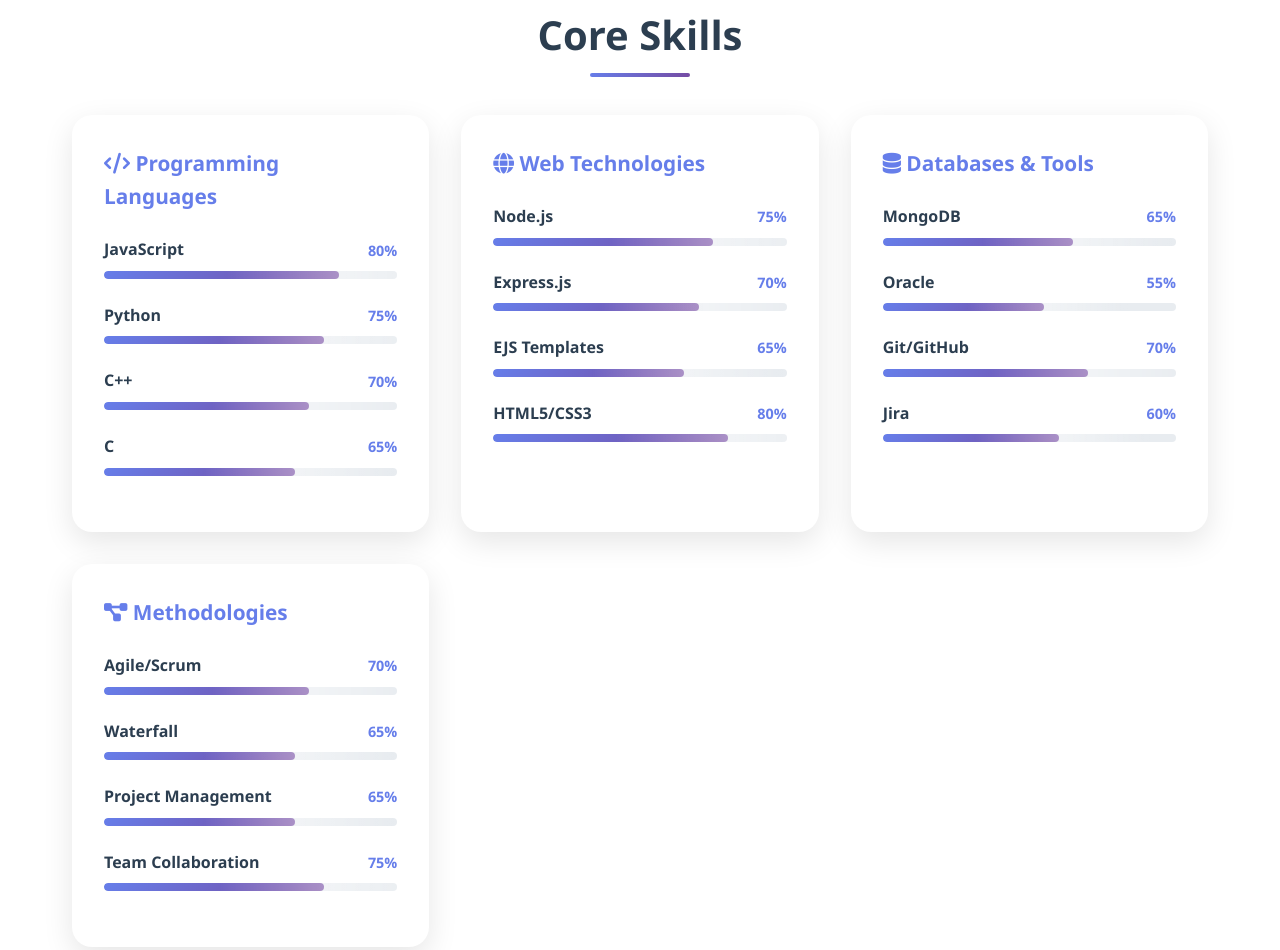
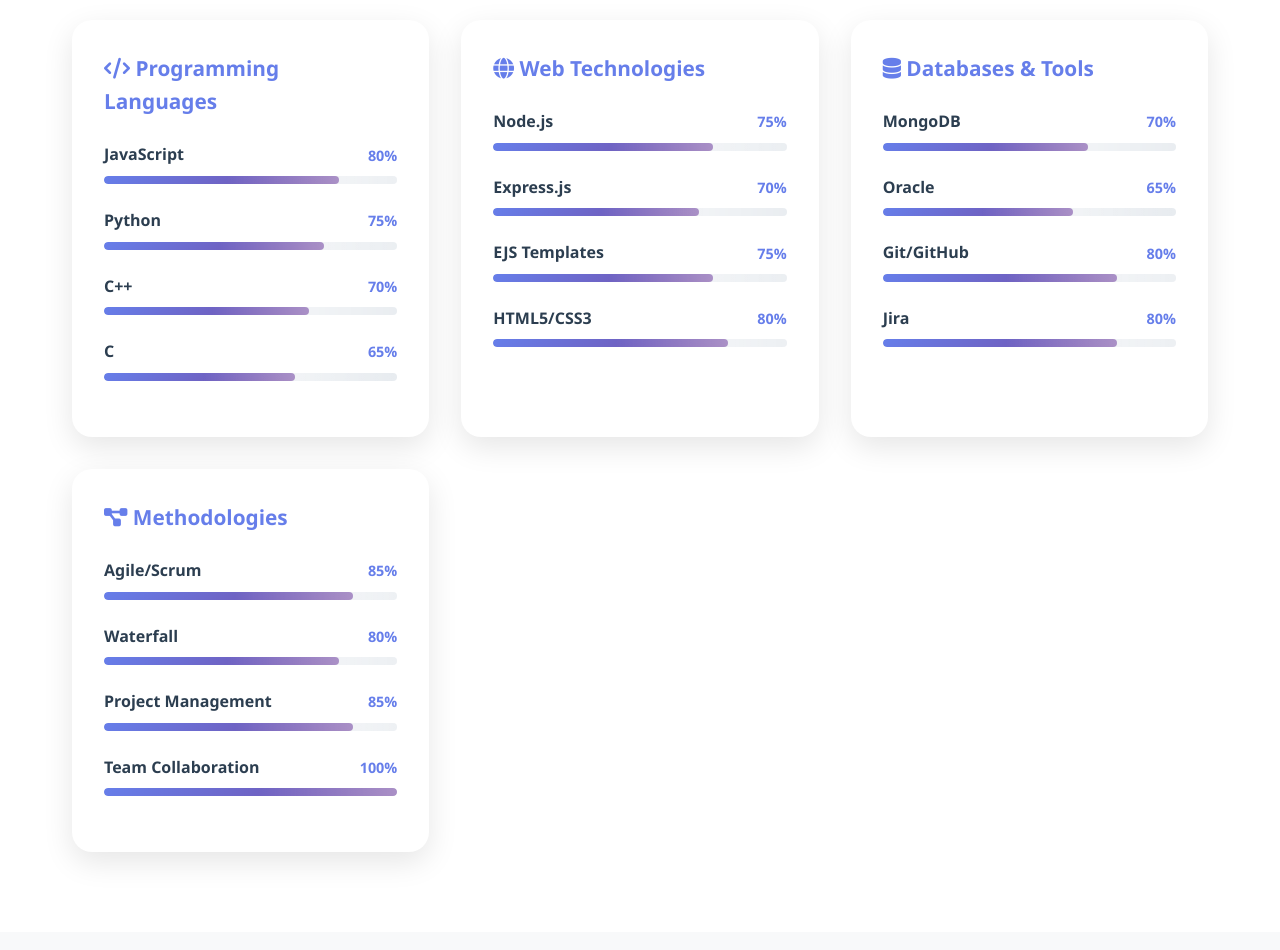
Before and after one commit to Junayad47/junayad-portfolio, a plain HTML site: page index.html in a window 1280 px wide. Shown: the part 1909-2859 px from the top of the page. Drawn offline with Linux system fonts and the light colour scheme.

Commit message:
Update index.html

```diff
--- a/index.html
+++ b/index.html
@@ -79,11 +79,11 @@
                 <div class="about-text">
                     <p>I'm a passionate entry-level developer with a strong foundation in software and web development. With a Computer Programming Diploma from Seneca College and extensive experience in various programming languages, I'm ready to tackle challenging projects and contribute to innovative solutions.</p>
 
-                    <p>My expertise spans across multiple languages and frameworks, with a particular focus on modern web technologies. I thrive in collaborative environments and am well-versed in both Agile and Waterfall methodologies.</p>
+                    <p>My expertise spans multiple languages and frameworks, with a particular focus on modern web technologies. I thrive in collaborative environments and am well-versed in both Agile and Waterfall methodologies.</p>
 
-                    <p>When I'm not coding, I enjoy <span class="highlight">composing music</span> and playing a variety of instruments. I'm also an avid fan of sports—<span class="highlight">basketball, soccer, and billiards</span> keep me active and competitive. I believe that creativity and discipline from these hobbies fuel my growth as a developer.</p>
+                    <p>When I'm not coding, I enjoy composing music and playing a variety of instruments. I'm also an avid fan of sports. Basketball, soccer, and billiards keep me active and competitive. I believe that creativity and discipline from these hobbies fuel my growth as a developer.</p>
 
-                    <p>I also love sharing my knowledge through tutoring and helping fellow developers strengthen their skills.</p>
+
                 </div>
                 <div class="stats">
                     <div class="stat-item">
@@ -163,9 +163,9 @@
                     <div class="skill-item">
                         <div class="skill-info">
                             <span class="skill-name">EJS Templates</span>
-                            <span class="skill-percentage">65%</span>
+                            <span class="skill-percentage">75%</span>
                         </div>
-                        <div class="skill-bar"><div class="skill-progress" data-width="65%"></div></div>
+                        <div class="skill-bar"><div class="skill-progress" data-width="75%"></div></div>
                     </div>
                     <div class="skill-item">
                         <div class="skill-info">
@@ -181,30 +181,30 @@
                     <div class="skill-item">
                         <div class="skill-info">
                             <span class="skill-name">MongoDB</span>
+                            <span class="skill-percentage">70%</span>
+                        </div>
+                        <div class="skill-bar"><div class="skill-progress" data-width="70%"></div></div>
+                    </div>
+                    <div class="skill-item">
+                        <div class="skill-info">
+                            <span class="skill-name">Oracle</span>
                             <span class="skill-percentage">65%</span>
                         </div>
                         <div class="skill-bar"><div class="skill-progress" data-width="65%"></div></div>
                     </div>
                     <div class="skill-item">
                         <div class="skill-info">
-                            <span class="skill-name">Oracle</span>
-                            <span class="skill-percentage">55%</span>
+                            <span class="skill-name">Git/GitHub</span>
+                            <span class="skill-percentage">80%</span>
                         </div>
-                        <div class="skill-bar"><div class="skill-progress" data-width="55%"></div></div>
-                    </div>
-                    <div class="skill-item">
-                        <div class="skill-info">
-                            <span class="skill-name">Git/GitHub</span>
-                            <span class="skill-percentage">70%</span>
-                        </div>
-                        <div class="skill-bar"><div class="skill-progress" data-width="70%"></div></div>
+                        <div class="skill-bar"><div class="skill-progress" data-width="80%"></div></div>
                     </div>
                     <div class="skill-item">
                         <div class="skill-info">
                             <span class="skill-name">Jira</span>
-                            <span class="skill-percentage">60%</span>
+                            <span class="skill-percentage">80%</span>
                         </div>
-                        <div class="skill-bar"><div class="skill-progress" data-width="60%"></div></div>
+                        <div class="skill-bar"><div class="skill-progress" data-width="80%"></div></div>
                     </div>
                 </div>
 
@@ -213,30 +213,30 @@
                     <div class="skill-item">
                         <div class="skill-info">
                             <span class="skill-name">Agile/Scrum</span>
-                            <span class="skill-percentage">70%</span>
+                            <span class="skill-percentage">85%</span>
                         </div>
-                        <div class="skill-bar"><div class="skill-progress" data-width="70%"></div></div>
+                        <div class="skill-bar"><div class="skill-progress" data-width="85%"></div></div>
                     </div>
                     <div class="skill-item">
                         <div class="skill-info">
                             <span class="skill-name">Waterfall</span>
-                            <span class="skill-percentage">65%</span>
+                            <span class="skill-percentage">80%</span>
                         </div>
-                        <div class="skill-bar"><div class="skill-progress" data-width="65%"></div></div>
+                        <div class="skill-bar"><div class="skill-progress" data-width="80%"></div></div>
                     </div>
                     <div class="skill-item">
                         <div class="skill-info">
                             <span class="skill-name">Project Management</span>
-                            <span class="skill-percentage">65%</span>
+                            <span class="skill-percentage">85%</span>
                         </div>
-                        <div class="skill-bar"><div class="skill-progress" data-width="65%"></div></div>
+                        <div class="skill-bar"><div class="skill-progress" data-width="85%"></div></div>
                     </div>
                     <div class="skill-item">
                         <div class="skill-info">
                             <span class="skill-name">Team Collaboration</span>
-                            <span class="skill-percentage">75%</span>
+                            <span class="skill-percentage">100%</span>
                         </div>
-                        <div class="skill-bar"><div class="skill-progress" data-width="75%"></div></div>
+                        <div class="skill-bar"><div class="skill-progress" data-width="100%"></div></div>
                     </div>
                 </div>
             </div>
```
